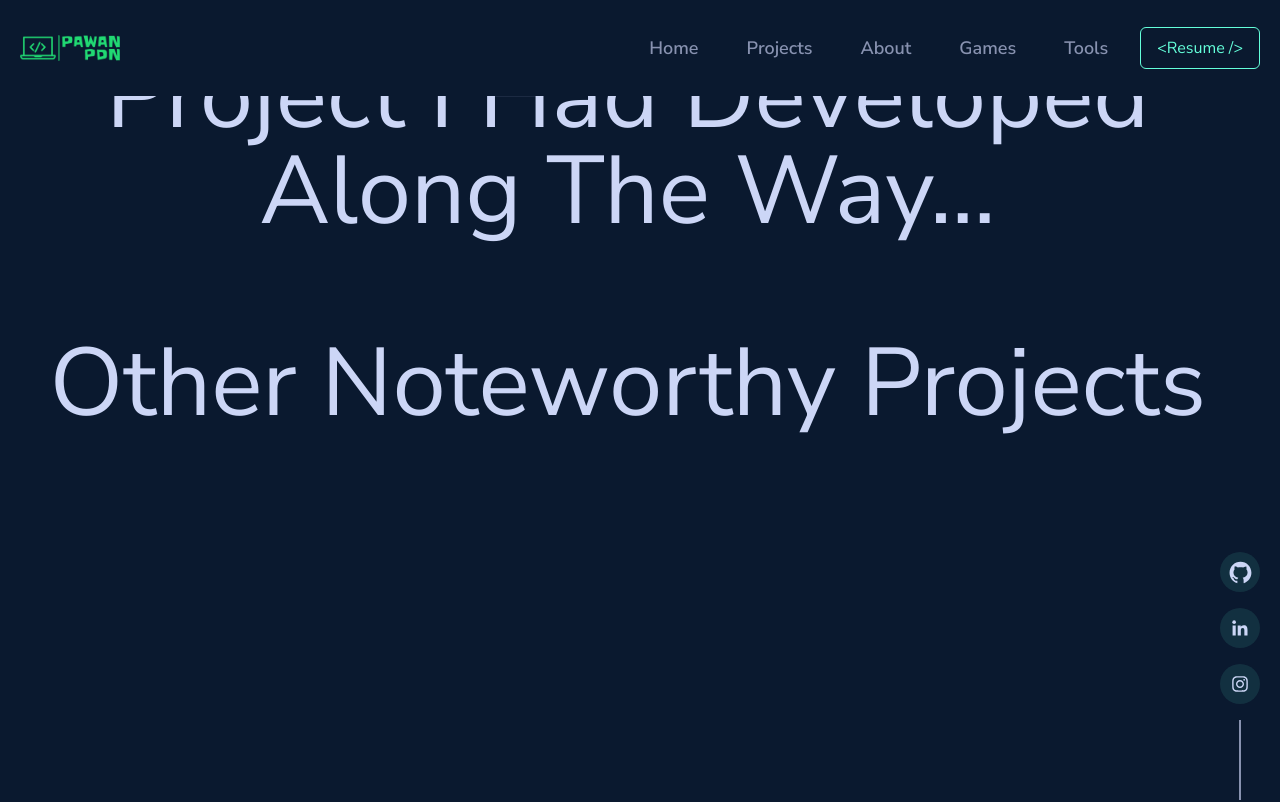
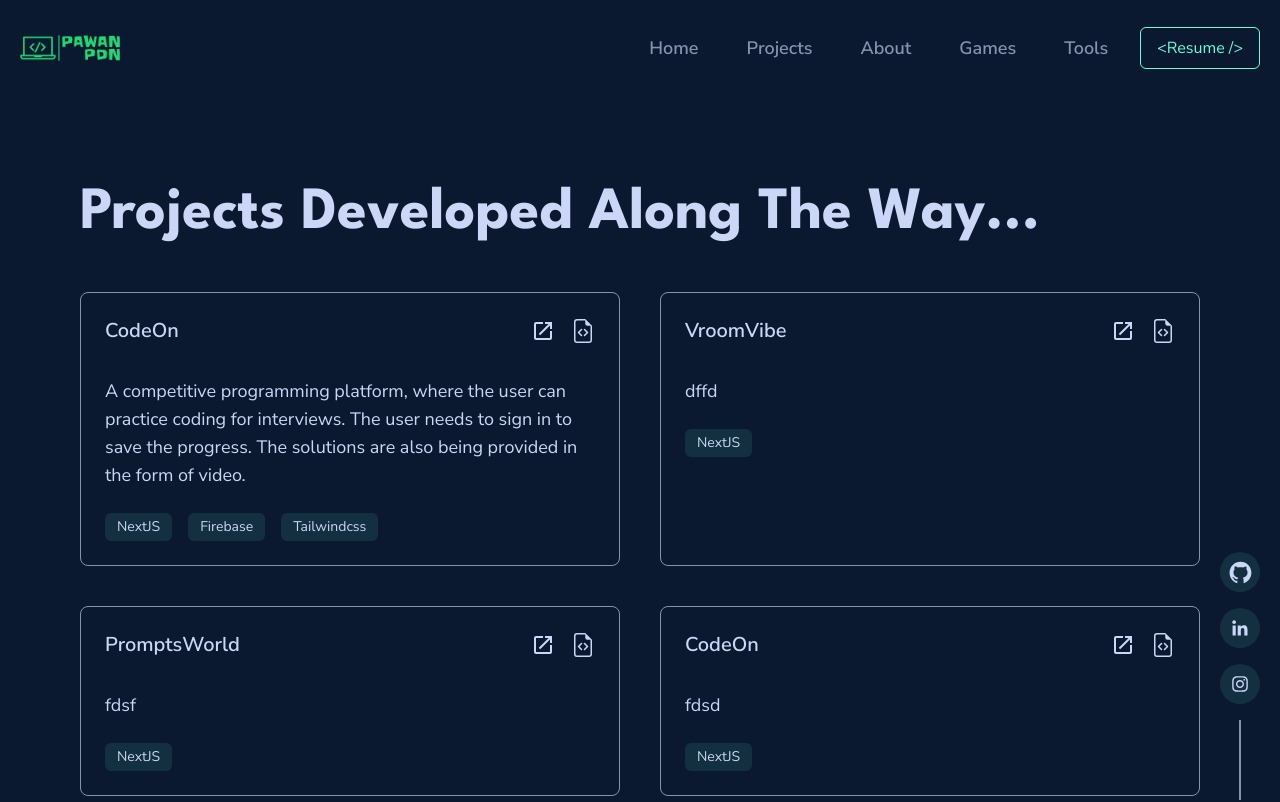
Before and after one commit to pawanpdn-671/portfolioV2, a Next.js app: page /projects in a window 1280 px wide. Shown: the top 802 px of the page. Built offline with nearby package versions, Linux system fonts and the light colour scheme.

Commit message:
working on projects fv1

```diff
--- a/app/page.tsx
+++ b/app/page.tsx
@@ -1,7 +1,6 @@
 "use client";
 import ContactPage from "@/components/Contact";
 import Experience from "@/components/Experience";
-import Footer from "@/components/Footer";
 import TitleBox from "@/components/TitleBox";
 import { motion } from "framer-motion";
 
--- a/app/projects/page.tsx
+++ b/app/projects/page.tsx
@@ -1,17 +1,31 @@
+"use client";
+import React from "react";
 import AnimatedText from "@/components/AnimatedText";
-import React from "react";
+import ProjectCard from "@/components/ProjectCard";
+import { SpaceTop } from "@/components/SpaceTop";
+import { projects } from "@/constant";
 
 const page = () => {
 	return (
-		<div className="min-h-screen">
-			<div></div>
+		<div className="max-w-container mx-auto px-5 mdl:px-20">
+			<SpaceTop />
+			<div className="mt-20"></div>
 			<div className="mt-10">
 				<div className="">
-					<AnimatedText text="Project I had developed along the way..." className="" />
+					<AnimatedText
+						text="Projects developed along the way..."
+						className="font-titleFont font-bold !text-6xl !text-left"
+					/>
+
+					<div className="grid grid-cols-2 gap-10 mt-10">
+						{projects?.map((project, index) => (
+							<ProjectCard key={index} project={project} />
+						))}
+					</div>
 				</div>
 			</div>
 			<div className="mt-20">
-				<AnimatedText text="Other noteworthy projects" className="" />
+				<AnimatedText text="Other noteworthy projects" className="font-titleFont font-bold !text-4xl !text-left" />
 				<div></div>
 			</div>
 		</div>
--- a/components/ProjectCard.tsx
+++ b/components/ProjectCard.tsx
@@ -1,7 +1,34 @@
 import React from "react";
+import { ProjectProps } from "@/types";
+import { MdOpenInNew } from "react-icons/md";
+import { BsFileEarmarkCode } from "react-icons/bs";
 
-const ProjectCard = () => {
-	return <div>ProjectCard</div>;
+const ProjectCard = ({ project }: ProjectProps) => {
+	return (
+		<div className="p-6 rounded-lg relative text-textLight border-textDark border">
+			<div className="flex items-center justify-between">
+				<span className="text-xl font-semibold">{project.name}</span>
+				<div className="flex items-center gap-4 text-2xl">
+					<a href="#" target="_blank">
+						<MdOpenInNew className="cursor-pointer hover:text-textGreen duration-300 ease-in-out transition-colors" />
+					</a>
+					<a href="#" target="_blank">
+						<BsFileEarmarkCode className="cursor-pointer hover:text-textGreen duration-300 ease-in-out transition-colors" />
+					</a>
+				</div>
+			</div>
+			<div className="mt-8">
+				<p className="text-lg leading-7">{project.desc}</p>
+			</div>
+			<div className="mt-6 flex flex-wrap gap-4">
+				{project.techUsed.map((tech, i) => (
+					<span key={i} className="bg-hoverColor py-1 px-3 text-sm rounded-md">
+						{tech}
+					</span>
+				))}
+			</div>
+		</div>
+	);
 };
 
 export default ProjectCard;
--- /dev/null
+++ b/components/SpaceTop.tsx
@@ -0,0 +1,18 @@
+"use client";
+
+import { useState, useEffect } from "react";
+export const SpaceTop = () => {
+	const [scrolled, setScrolled] = useState(false);
+
+	const checkScroll = () => {
+		if (window.scrollY === 0) {
+			setScrolled(false);
+		} else setScrolled(true);
+	};
+
+	useEffect(() => {
+		window.addEventListener("scroll", checkScroll);
+	}, [scrolled]);
+
+	return <div className={`w-full block ${scrolled ? "h-[80px]" : "h-[96px]"}`}></div>;
+};
--- a/constant/index.ts
+++ b/constant/index.ts
@@ -36,26 +36,47 @@ export const experiences = [
 export const projects = [
 	{
 		name: "CodeOn",
-		techUsed: ["NextJS, Firebase, Tailwindcss"],
+		techUsed: ["NextJS", "Firebase", "Tailwindcss"],
 		desc: "A competitive programming platform, where the user can practice coding for interviews. The user needs to sign in to save the progress. The solutions are also being provided in the form of video.",
+		deployLink: "fdsfd",
+		codeLink: "fdsfd",
+	},
+	{
+		name: "VroomVibe",
+		techUsed: ["NextJS"],
+		desc: "dffd",
+		deployLink: "fdsf",
+		codeLink: "fdsfd",
+	},
+	{
+		name: "PromptsWorld",
+		techUsed: ["NextJS"],
+		desc: "fdsf",
+		deployLink: "dfdf",
+		codeLink: "fdsfd",
+	},
+	{
+		name: "CodeOn",
+		techUsed: ["NextJS"],
+		desc: "fdsd",
+		deployLink: "fdsf",
+		codeLink: "fdsfd",
+	},
+];
+
+export const otherProjects = [
+	{
+		name: "Weather App",
 		deployLink: "",
 		codeLink: "",
 	},
 	{
-		name: "VroomVibe",
-		techUsed: [""],
+		name: "fdfd",
 		deployLink: "",
 		codeLink: "",
 	},
 	{
-		name: "PromptsWorld",
-		techUsed: [""],
-		deployLink: "",
-		codeLink: "",
-	},
-	{
-		name: "CodeOn",
-		techUsed: [""],
+		name: "fdfdfd",
 		deployLink: "",
 		codeLink: "",
 	},
```
Also changed, not shown: types/index.ts (+13 -0 lines).
